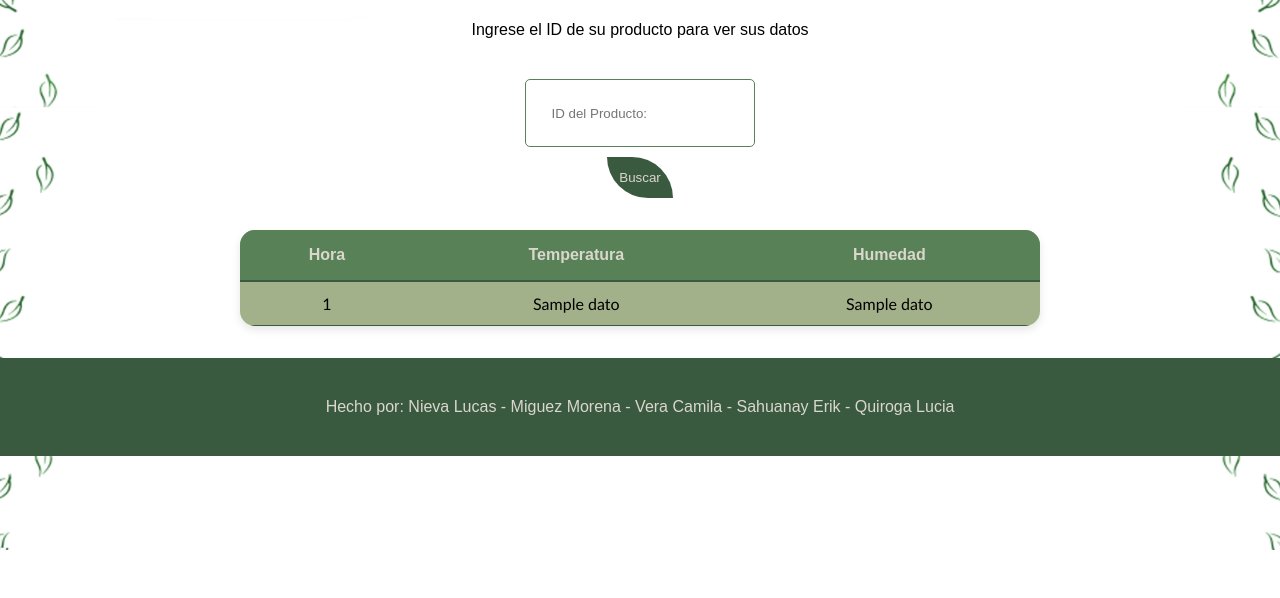
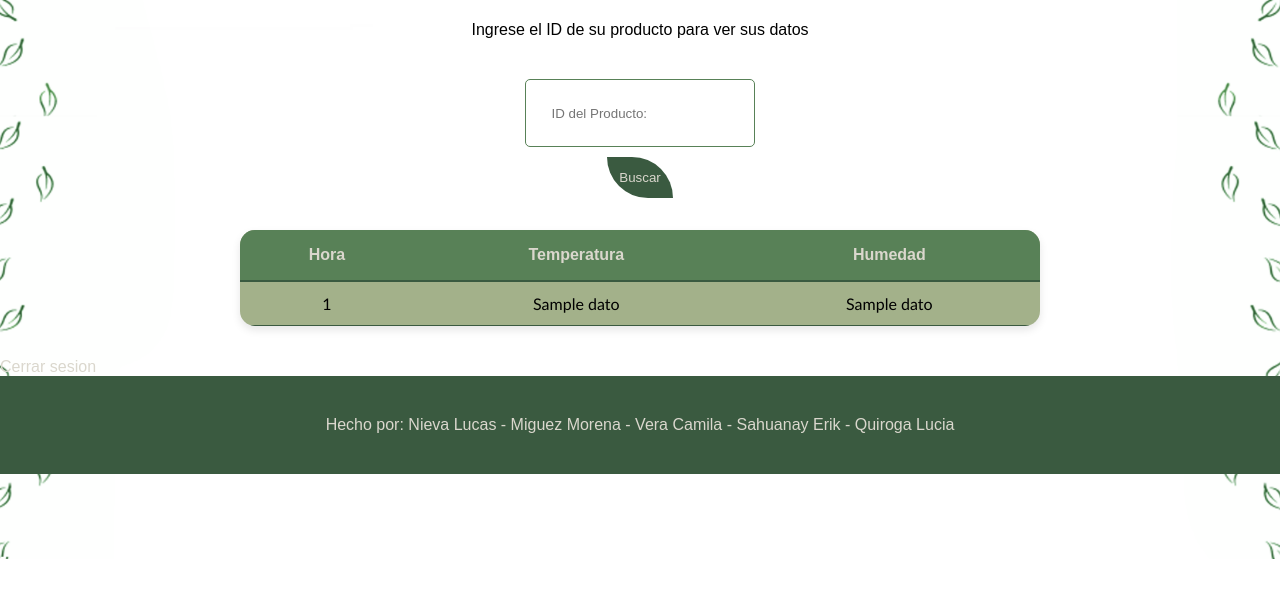
Before and after one commit to NievaLucas/Web-Plantz, a Flask app: template src/templates/statistic.html in a window 1280 px wide. Shown: the part 167-765 px from the top of the page. Run offline with Flask 3, Linux system fonts and the light colour scheme; the template is opened without the code that fills it: most values are stand-ins (such as "Sample title", 1, 10 or a date in 2020); some web fonts are replaced.

Commit message:
Boton para cerrar sesion

```diff
--- a/src/templates/statistic.html
+++ b/src/templates/statistic.html
@@ -53,4 +53,8 @@
         </table>
     </div>
 
+    <div>
+        <a href="{{ url_for('logout') }}">Cerrar sesion</a>
+    </div>
+
 {% endblock %}
```
